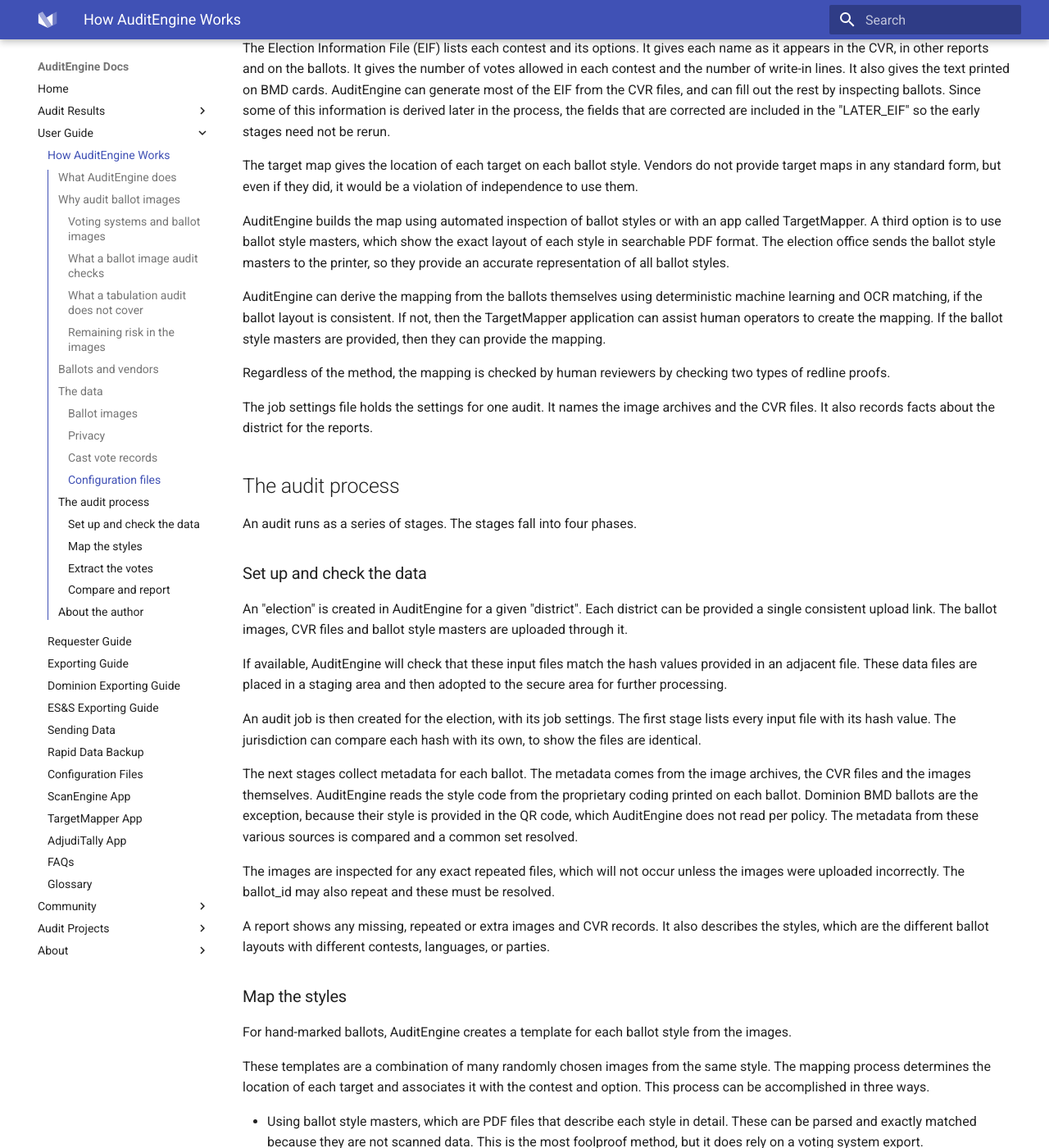
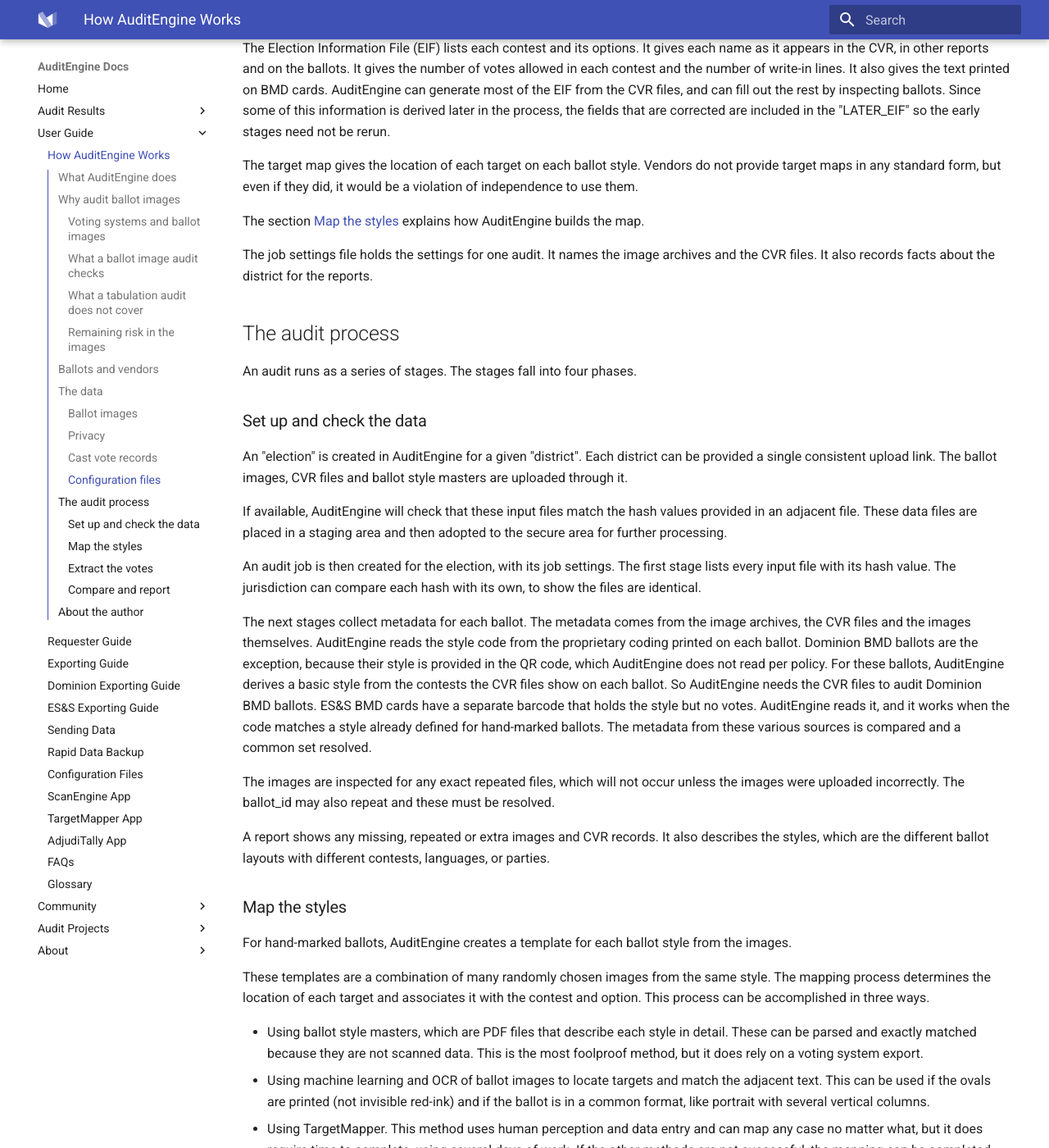
Before and after one commit to raylutz/audit-engine-docsite, an MkDocs documentation site: the page built from docs/user-guide/auditengine-background-doc.md, in a window 1280 px wide and 1400 px high, scrolled down 4206 px. Shown: the whole window at 82% size. Built offline with MkDocs 1.6.1 and Material for MkDocs 9.7.7, drawn with Linux system fonts in a browser that asks for light colours.

Commit message:
How AuditEngine Works: BMD style source, one place for target mapping

```diff
--- a/docs/user-guide/auditengine-background-doc.md
+++ b/docs/user-guide/auditengine-background-doc.md
@@ -222,15 +222,7 @@
 The target map gives the location of each target on each ballot style.
 Vendors do not provide target maps in any standard form, but even if they did, it would be a violation of independence to use them.
 
-AuditEngine builds the map using automated inspection of ballot styles or with an app called TargetMapper.
-A third option is to use ballot style masters, which show the exact layout of each style in searchable PDF format.
-The election office sends the ballot style masters to the printer, so they provide an accurate representation of all ballot styles.
-
-AuditEngine can derive the mapping from the ballots themselves using deterministic machine learning and OCR matching, if the ballot layout is consistent.
-If not, then the TargetMapper application can assist human operators to create the mapping.
-If the ballot style masters are provided, then they can provide the mapping.
-
-Regardless of the method, the mapping is checked by human reviewers by checking two types of redline proofs.
+The section [Map the styles](#map-the-styles) explains how AuditEngine builds the map.
 
 The job settings file holds the settings for one audit.
 It names the image archives and the CVR files.
@@ -258,6 +250,10 @@
 The metadata comes from the image archives, the CVR files and the images themselves.
 AuditEngine reads the style code from the proprietary coding printed on each ballot.
 Dominion BMD ballots are the exception, because their style is provided in the QR code, which AuditEngine does not read per policy.
+For these ballots, AuditEngine derives a basic style from the contests the CVR files show on each ballot.
+So AuditEngine needs the CVR files to audit Dominion BMD ballots.
+ES&S BMD cards have a separate barcode that holds the style but no votes.
+AuditEngine reads it, and it works when the code matches a style already defined for hand-marked ballots.
 The metadata from these various sources is compared and a common set resolved.
 
 The images are inspected for any exact repeated files, which will not occur unless the images were uploaded incorrectly.
```
